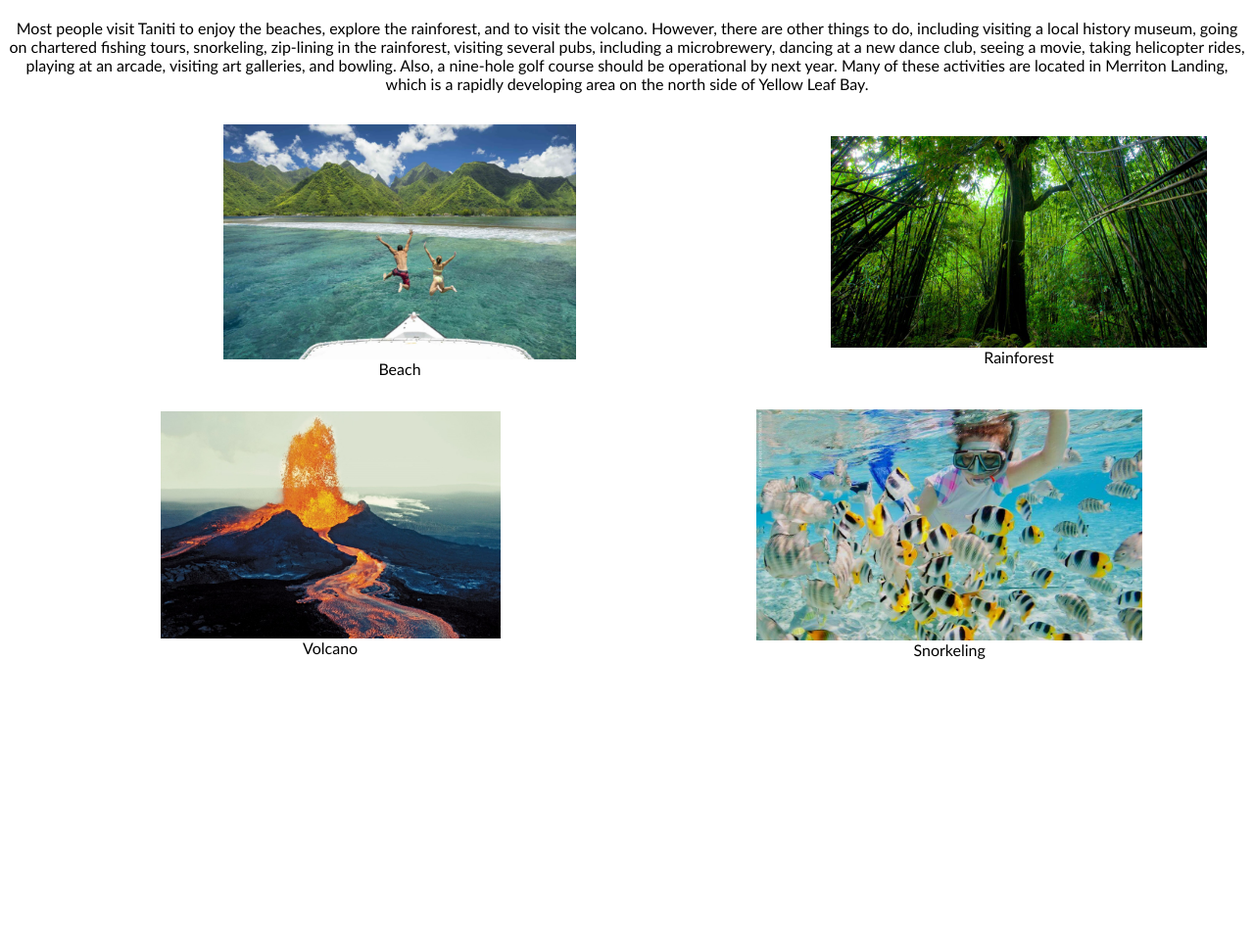
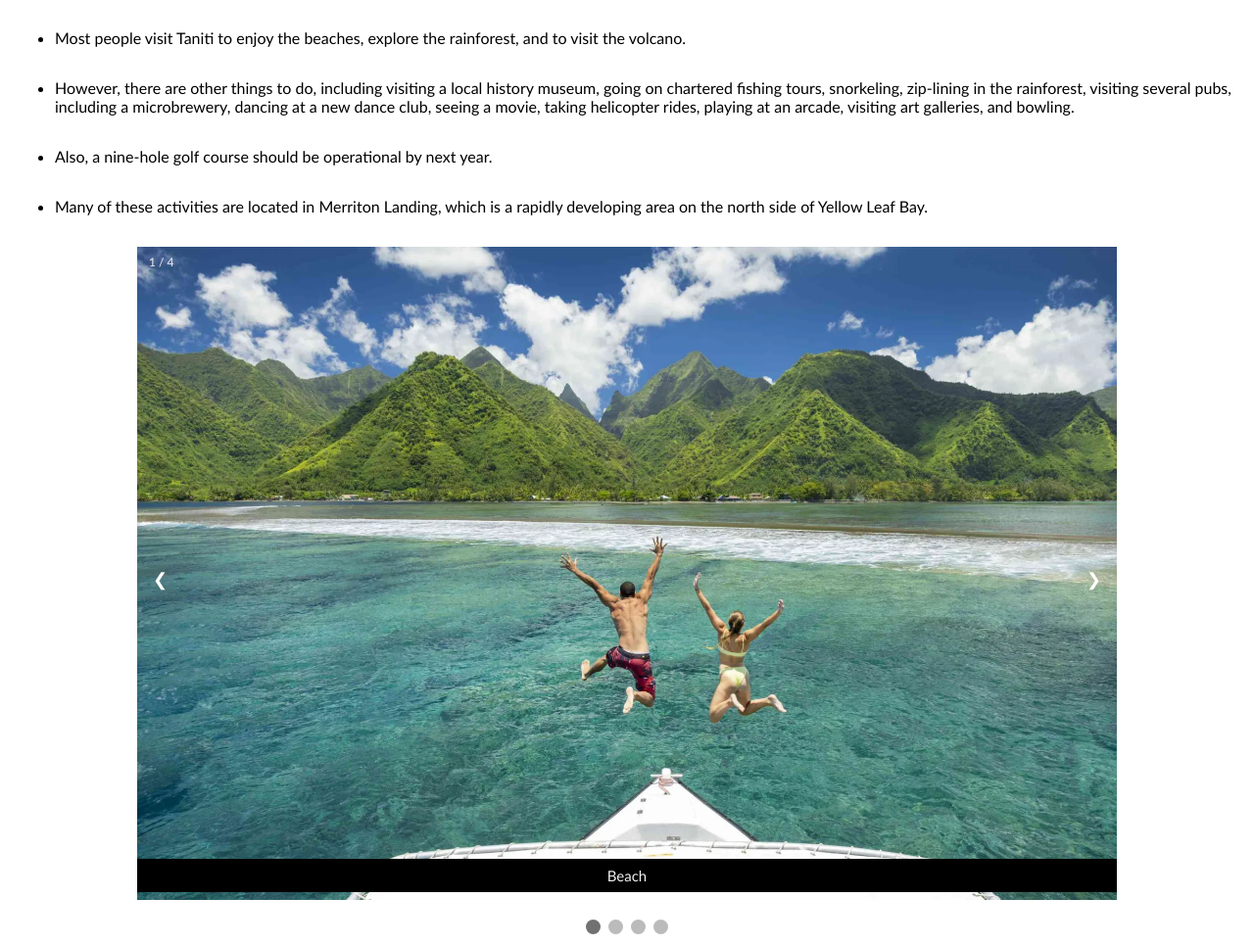
Before and after one commit to dato-jr/d497, a plain HTML site: page entertainment.html in a window 1280 px wide. Shown: the part 123-1088 px from the top of the page at 98% size. Before the commit the page ends 820 px from the top, so only its background shows below. Drawn offline with Linux system fonts and the light colour scheme.

Commit message:
applied feedback, +bullet points to FAQ and Entertainment webpage, +slideshow to standardize images, and added image to FAQ webpage.

```diff
--- a/entertainment.html
+++ b/entertainment.html
@@ -1,10 +1,13 @@
 <!DOCTYPE html>
 <html lang="en">
+
 <head>
     <meta charset="UTF-8">
     <meta name="viewport" content="width=device-width, initial-scale=1.0">
     <title>Entertainment</title>
     <link rel="stylesheet" href="./navbar.css">
+    <link rel="stylesheet" href="./styles.css">
+
 </head>
 <nav>
     <ul>
@@ -17,37 +20,72 @@
         <li> <a href="index.html">Sightseeing</a> </li>
     </ul>
 </nav>
+
 <body>
     <h1>Entertainment</h1>
-<p> Most people visit Taniti to enjoy the beaches, explore the rainforest, and to visit the
-volcano. However, there are other things to do, including visiting a local history museum,
+    <div class="description">
+        <ul>
+            <li>
+                Most people visit Taniti to enjoy the beaches, explore the rainforest, and to visit the volcano.
+            </li>
+            <li>
+                However, there are other things to do, including visiting a local history museum,
                 going on chartered fishing tours, snorkeling, zip-lining in the rainforest, visiting several
                 pubs, including a microbrewery, dancing at a new dance club, seeing a movie, taking helicopter
-rides, playing at an arcade, visiting art galleries, and bowling. Also, a nine-hole golf course
-should be operational by next year. Many of these activities are located in Merriton
+                rides, playing at an arcade, visiting art galleries, and bowling.
+            </li>
+            <li>
+                Also, a nine-hole golf course
+                should be operational by next year.
+            </li>
+            <li>
+                Many of these activities are located in Merriton
                 Landing, which is a rapidly developing area on the north side of Yellow Leaf Bay.
-</p>
-<div style="display: flex; align-items: center; align-content: center;">
-    <figure>
-        <img id="beach" src="./pictures/beach.webp" alt="Beach" class="center" style="width: 50%;"></img>
-    <figcaption class="center">Beach</figcaption>
-    </figure>
-    <figure>
-        <img id="rainforest" src="./pictures/rainforest.jpg" alt="Rainforest" class="center" style="width: 100%;"></img>
-        <figcaption class="center">Rainforest</figcaption>
+            </li>
+        </ul>
+    </div>
+    <!-- Slideshow container -->
+    <div class="slideshow-container">
 
-    </figure>
+        <!-- Full-width images with number and caption text -->
+        <div class="mySlides fade">
+          <div class="numbertext">1 / 4</div>
+          <img src="./pictures/beach.webp" style="width:100%">
+          <div class="text">Beach</div>
         </div>
-<div style="display: flex; align-items: center;">
-    <figure>
-        <img id="volcano" src="./pictures/volcano.jpeg" alt="Volcano" class="center" style="width: 60%;"></img>
-        <figcaption class="center">Volcano</figcaption>
 
-    </figure>
-    <figure>
-        <img id="snorkeling" src="./pictures/snorkeling.jpg" alt="Snorkeling" class="center" style="width: 75%;"></img>
-        <figcaption class="center">Snorkeling</figcaption>
-    </figure>
+        <div class="mySlides fade">
+          <div class="numbertext">2 / 4</div>
+          <img src="./pictures/rainforest.jpg" style="width:100%">
+          <div class="text">Rainforest</div>
         </div>
+
+        <div class="mySlides fade">
+          <div class="numbertext">3 / 4</div>
+          <img src="./pictures/volcano.jpeg" style="width:100%">
+          <div class="text">Volcano</div>
+        </div>
+
+      <div class="mySlides fade">
+          <div class="numbertext">4 / 4</div>
+          <img src="./pictures/snorkeling.jpg" style="width:100%">
+          <div class="text">Snorkeling</div>
+        </div>
+        <!-- Next and previous buttons -->
+        <a class="prev" onclick="plusSlides(-1)">&#10094;</a>
+        <a class="next" onclick="plusSlides(1)">&#10095;</a>
+      </div>
+      <br>
+
+      <!-- The dots/circles -->
+      <div style="text-align:center">
+        <span class="dot" onclick="currentSlide(1)"></span>
+        <span class="dot" onclick="currentSlide(2)"></span>
+        <span class="dot" onclick="currentSlide(3)"></span>
+        <span class="dot" onclick="currentSlide(4)"></span>
+      </div>
+
+      <script src="./slideshow.js"></script>
 </body>
+
 </html>
--- a/navbar.css
+++ b/navbar.css
@@ -20,7 +20,7 @@ nav {
     display: flex;
 }
 
-ul {
+nav ul {
     list-style-type: none;
     padding: 0;
     margin: 0;
@@ -35,18 +35,6 @@ nav ul li a {
 
 ul li a:hover {
     color: #4169e1;
-}
-
-.faq-list {
-    display: block;
-    margin: 1em 0 0 1em;
-    padding-left: 1em;
-    padding-right: 1em;
-}
-
-.faq-list li {
-    margin: 1.5em 0;
-    text-align: center;
 }
 
 p {
@@ -71,14 +59,9 @@ img {
 
 .center {
     display: grid;
-    grid-template-columns: repeat(auto-fill, 100%);
     position: relative;
     margin-left: auto;
     margin-right: auto;
     text-align: center;
+    width: 60%;
 }
-
-#hotels {
-    width: 75%;
-    height: 75%;
-}
--- /dev/null
+++ b/slideshow.js
@@ -0,0 +1,28 @@
+let slideIndex = 1;
+showSlides(slideIndex);
+
+// Next/previous controls
+function plusSlides(n) {
+  showSlides(slideIndex += n);
+}
+
+// Thumbnail image controls
+function currentSlide(n) {
+  showSlides(slideIndex = n);
+}
+
+function showSlides(n) {
+  let i;
+  let slides = document.getElementsByClassName("mySlides");
+  let dots = document.getElementsByClassName("dot");
+  if (n > slides.length) {slideIndex = 1}
+  if (n < 1) {slideIndex = slides.length}
+  for (i = 0; i < slides.length; i++) {
+    slides[i].style.display = "none";
+  }
+  for (i = 0; i < dots.length; i++) {
+    dots[i].className = dots[i].className.replace(" active", "");
+  }
+  slides[slideIndex-1].style.display = "block";
+  dots[slideIndex-1].className += " active";
+}
--- /dev/null
+++ b/styles.css
@@ -0,0 +1,124 @@
+.faq-list {
+    display: block;
+    margin: auto;
+    padding-left: 0em;
+    padding-right: 0em;
+}
+
+.faq-list li {
+    margin: 2em .5em;
+    text-align: left;
+}
+
+.description {
+    display: block;
+    margin: auto;
+    padding-left: 0em;
+    padding-right: 0em;
+}
+
+.description li {
+    margin: 2em .5em;
+    text-align: left;
+}
+
+
+* {
+    box-sizing: border-box
+}
+
+/* Slideshow container */
+.slideshow-container {
+    max-width: 1000px;
+    position: relative;
+    margin: auto;
+}
+
+/* Hide the images by default */
+.mySlides {
+    display: none;
+}
+
+/* Next & previous buttons */
+.prev,
+.next {
+    cursor: pointer;
+    position: absolute;
+    top: 50%;
+    width: auto;
+    margin-top: -22px;
+    padding: 16px;
+    color: white;
+    font-weight: bold;
+    font-size: 18px;
+    transition: 0.6s ease;
+    border-radius: 0 3px 3px 0;
+    user-select: none;
+}
+
+/* Position the "next button" to the right */
+.next {
+    right: 0;
+    border-radius: 3px 0 0 3px;
+}
+
+/* On hover, add a black background color with a little bit see-through */
+.prev:hover,
+.next:hover {
+    background-color: rgba(0, 0, 0, 0.8);
+}
+
+/* Caption text */
+.text {
+    background-color: #000;
+    background-size: 1em;
+    color: #f2f2f2;
+    font-size: 15px;
+    padding: 8px 12px;
+    position: absolute;
+    bottom: 8px;
+    width: 100%;
+    text-align: center;
+}
+
+/* Number text (1/4 etc) */
+.numbertext {
+    color: #f2f2f2;
+    font-size: 12px;
+    padding: 8px 12px;
+    position: absolute;
+    top: 0;
+}
+
+/* The dots/bullets/indicators */
+.dot {
+    cursor: pointer;
+    height: 15px;
+    width: 15px;
+    margin: 0 2px;
+    background-color: #bbb;
+    border-radius: 50%;
+    display: inline-block;
+    transition: background-color 0.6s ease;
+}
+
+.active,
+.dot:hover {
+    background-color: #717171;
+}
+
+/* Fading animation */
+.fade {
+    animation-name: fade;
+    animation-duration: 1.5s;
+}
+
+@keyframes fade {
+    from {
+        opacity: .4
+    }
+
+    to {
+        opacity: 1
+    }
+}
```
Also changed, not shown: faq.html (+2 -0 lines), grocery-stores.html (+34 -11 lines), index.html (+35 -14 lines), lodging.html (+37 -14 lines), restaurants.html (+40 -14 lines), docs/citations-references.txt, pictures/FAQ.jpg (added). Lines whose indentation alone changed are shown as unchanged.
